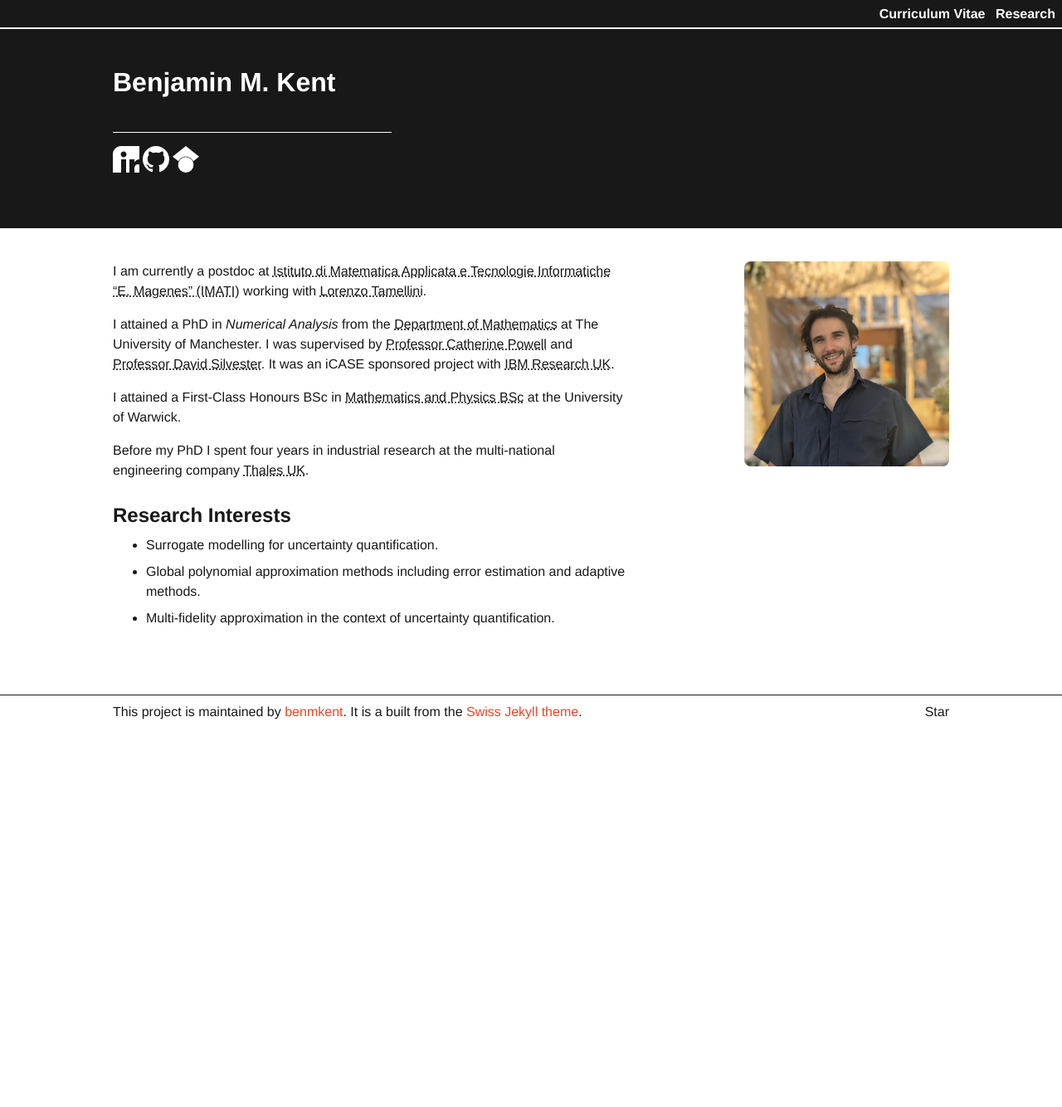
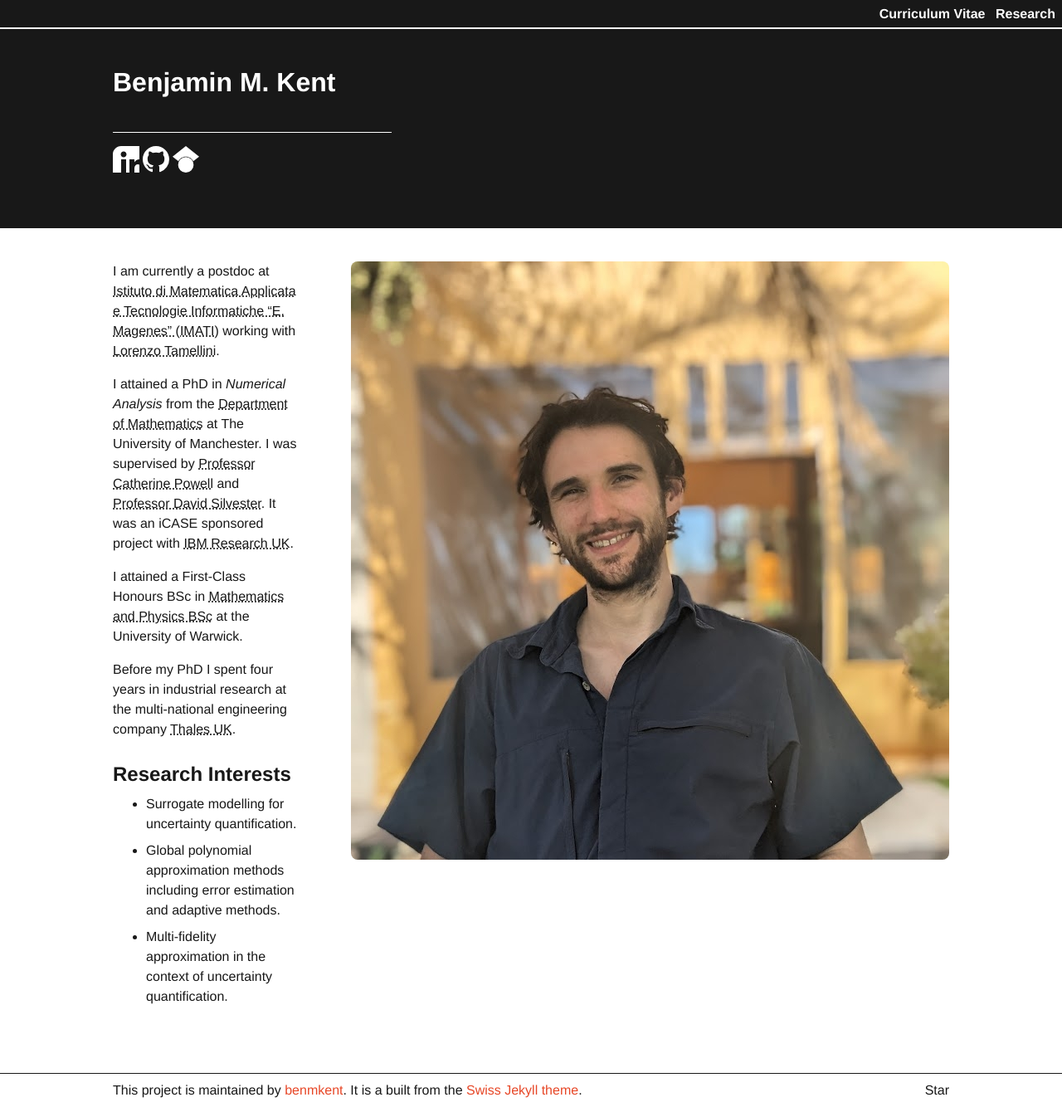
Before and after one commit to benmkent/benmkent.github.io, a Jekyll site: the page built from index.md, in a window 1280 px wide. Shown: the whole page at 83% size. Built offline with Jekyll 4.4.1, drawn with Linux system fonts in a browser that asks for light colours; before the commit the page ends 900 px from its top, so only the background shows below that.

Commit message:
Update _components.scss

```diff
--- a/_sass/_components.scss
+++ b/_sass/_components.scss
@@ -154,16 +154,7 @@ code {
 }
 
 .content-with-image .image-right img {
-  max-width: 100%; /* Ensure the image is responsive */
+  max-width: 300; /* Ensure the image is responsive */
   height: auto;
   border-radius: 8px; /* Optional: Add rounded corners */
 }
-
-@media (max-width: 768px) {
-  .content-with-image {
-    flex-direction: column;
-  }
-  .content-with-image .prose {
-    margin-right: 0;
-  }
-}
```
